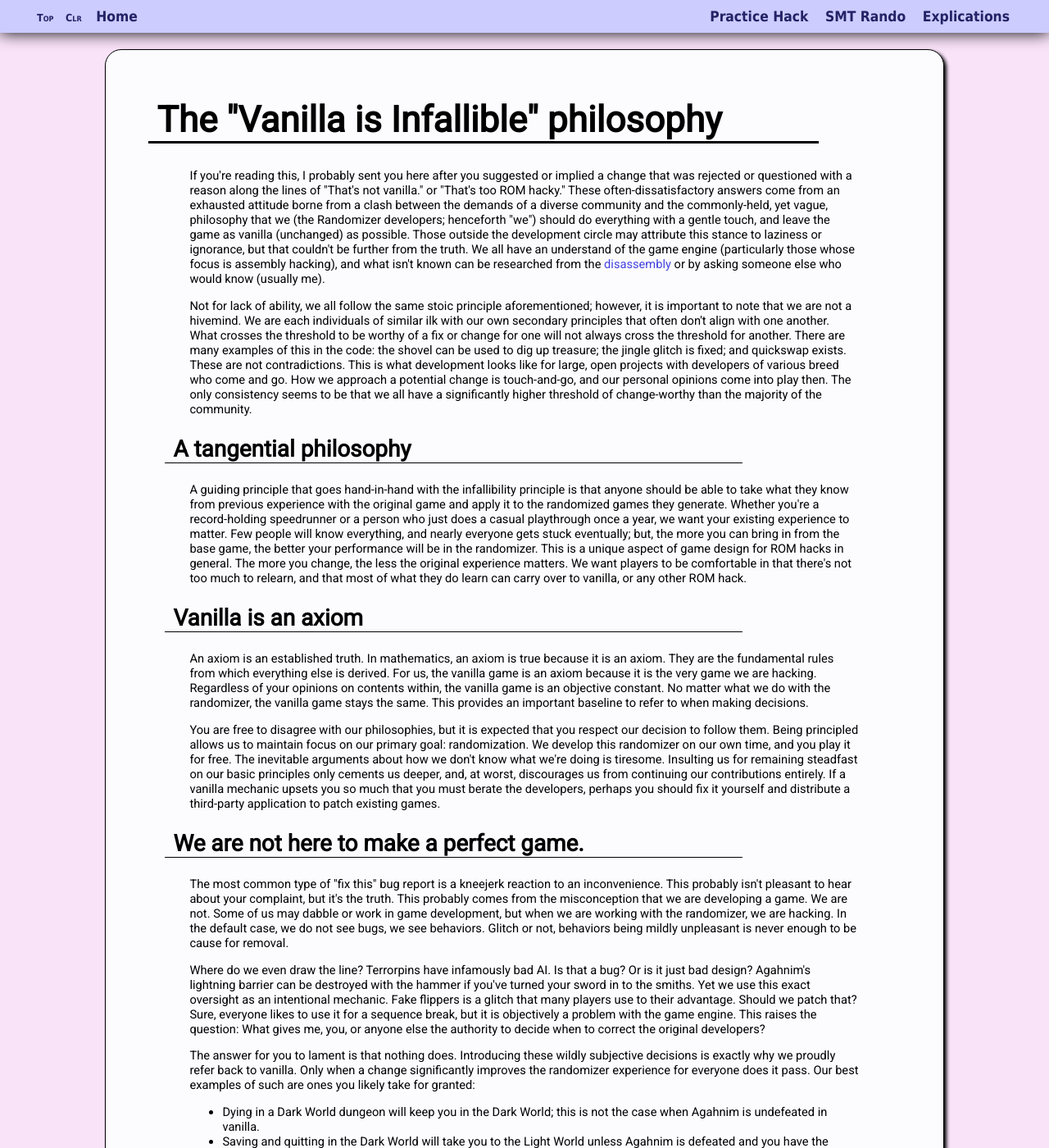
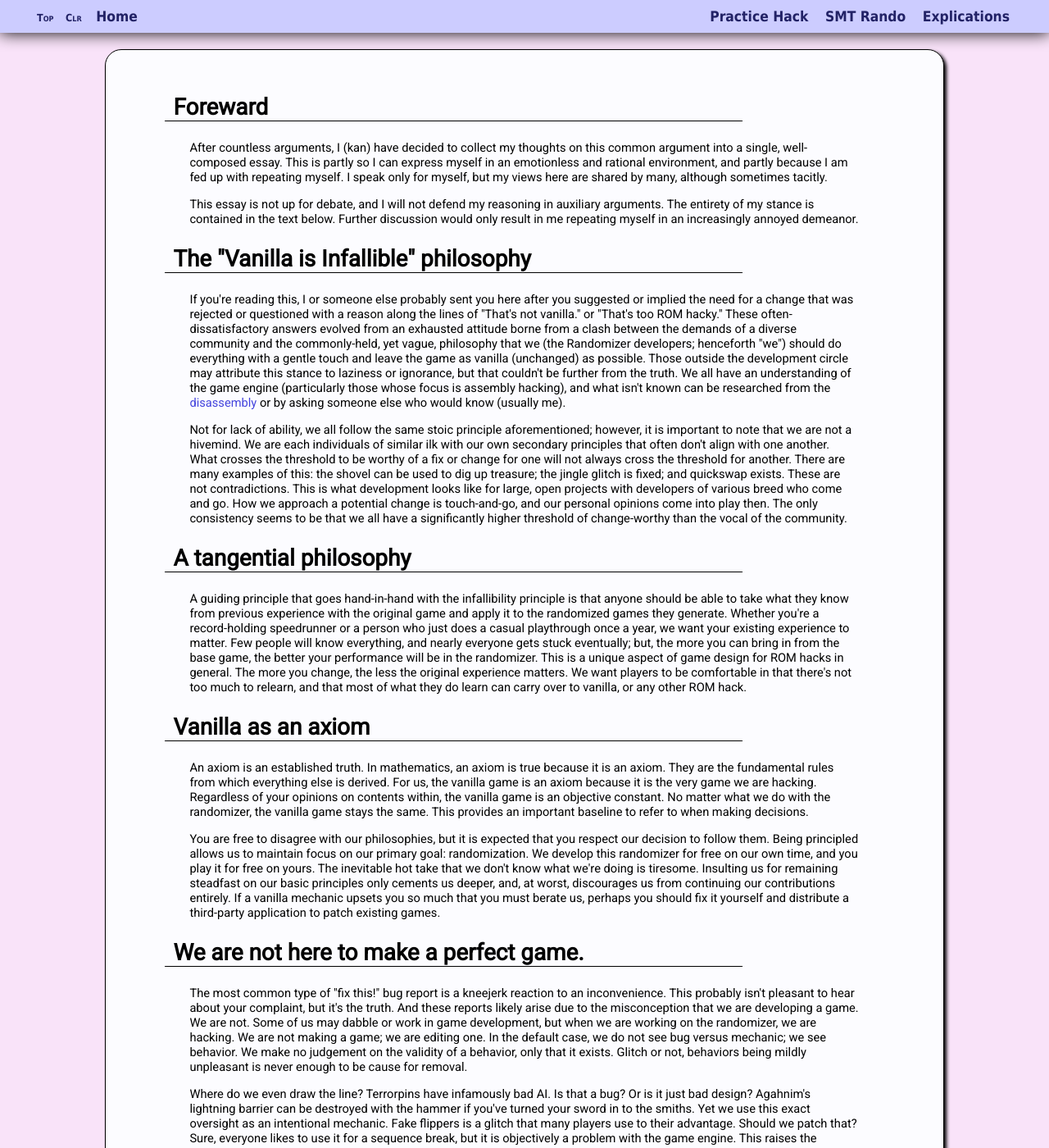
Before and after one commit to spannerisms/spannerisms.github.io, a Jekyll site: the page built from vanilla.html, in a window 1280 px wide and 1400 px high. Shown: the whole window at 82% size. Built offline with Jekyll 4.4.1, drawn with Linux system fonts in a browser that asks for light colours; some of the changed text lies outside the part shown.

Commit message:
Update vanilla.html

```diff
--- a/vanilla.html
+++ b/vanilla.html
@@ -3,26 +3,29 @@ layout: default
 title: The Rando Development Philosophy on Vanilla
 ---
 <div class="contentstuff">
-	<h1>The "Vanilla is Infallible" philosophy</h1>
-	<p>If you're reading this, I probably sent you here after you suggested or implied a change that was rejected or questioned with a reason along the lines of "That's not vanilla." or "That's too ROM hacky." These often-dissatisfactory answers come from an exhausted attitude borne from a clash between the demands of a diverse community and the commonly-held, yet vague, philosophy that we (the Randomizer developers; henceforth "we") should do everything with a gentle touch, and leave the game as vanilla (unchanged) as possible. Those outside the development circle may attribute this stance to laziness or ignorance, but that couldn't be further from the truth. We all have an understand of the game engine (particularly those whose focus is assembly hacking), and what isn't known can be researched from the <a href="https://github.com/spannerisms/jpdasm">disassembly</a> or by asking someone else who would know (usually me).</p>
-	<p>Not for lack of ability, we all follow the same stoic principle aforementioned; however, it is important to note that we are not a hivemind. We are each individuals of similar ilk with our own secondary principles that often don't align with one another. What crosses the threshold to be worthy of a fix or change for one will not always cross the threshold for another. There are many examples of this in the code: the shovel can be used to dig up treasure; the jingle glitch is fixed; and quickswap <!---unfortunately--->exists. These are not contradictions. This is what development looks like for large, open projects with developers of various breed who come and go. How we approach a potential change is touch-and-go, and our personal opinions come into play then. The only consistency seems to be that we all have a significantly higher threshold of change-worthy than the majority of the community.</p>
+	<h2>Foreward</h2>
+	<p>After countless arguments, I (kan) have decided to collect my thoughts on this common argument into a single, well-composed essay. This is partly so I can express myself in an emotionless and rational environment, and partly because I am fed up with repeating myself. I speak only for myself, but my views here are shared by many, although sometimes tacitly.</p>
+	<p>This essay is not up for debate, and I will not defend my reasoning in auxiliary arguments. The entirety of my stance is contained in the text below. Further discussion would only result in me repeating myself in an increasingly annoyed demeanor.</p>
+
+	<h2>The "Vanilla is Infallible" philosophy</h2>
+	<p>If you're reading this, I or someone else probably sent you here after you suggested or implied the need for a change that was rejected or questioned with a reason along the lines of "That's not vanilla." or "That's too ROM hacky." These often-dissatisfactory answers evolved from an exhausted attitude borne from a clash between the demands of a diverse community and the commonly-held, yet vague, philosophy that we (the Randomizer developers; henceforth "we") should do everything with a gentle touch and leave the game as vanilla (unchanged) as possible. Those outside the development circle may attribute this stance to laziness or ignorance, but that couldn't be further from the truth. We all have an understanding of the game engine (particularly those whose focus is assembly hacking), and what isn't known can be researched from the <a href="https://github.com/spannerisms/jpdasm">disassembly</a> or by asking someone else who would know (usually me).</p>
+	<p>Not for lack of ability, we all follow the same stoic principle aforementioned; however, it is important to note that we are not a hivemind. We are each individuals of similar ilk with our own secondary principles that often don't align with one another. What crosses the threshold to be worthy of a fix or change for one will not always cross the threshold for another. There are many examples of this: the shovel can be used to dig up treasure; the jingle glitch is fixed; and quickswap <!---unfortunately--->exists. These are not contradictions. This is what development looks like for large, open projects with developers of various breed who come and go. How we approach a potential change is touch-and-go, and our personal opinions come into play then. The only consistency seems to be that we all have a significantly higher threshold of change-worthy than the vocal of the community.</p>
 
 	<h2>A tangential philosophy</h2>
 	<p>A guiding principle that goes hand-in-hand with the infallibility principle is that anyone should be able to take what they know from previous experience with the original game and apply it to the randomized games they generate. Whether you're a record-holding speedrunner or a person who just does a casual playthrough once a year, we want your existing experience to matter. Few people will know everything, and nearly everyone gets stuck eventually; but, the more you can bring in from the base game, the better your performance will be in the randomizer. This is a unique aspect of game design for ROM hacks in general. The more you change, the less the original experience matters. We want players to be comfortable in that there's not too much to relearn, and that most of what they do learn can carry over to vanilla, or any other ROM hack.</p>
 
-	<h2>Vanilla is an axiom</h2>
+	<h2>Vanilla as an axiom</h2>
 	<p>An axiom is an established truth. In mathematics, an axiom is true because it is an axiom. They are the fundamental rules from which everything else is derived. For us, the vanilla game is an axiom because it is the very game we are hacking. Regardless of your opinions on contents within, the vanilla game is an objective constant. No matter what we do with the randomizer, the vanilla game stays the same. This provides an important baseline to refer to when making decisions.</p>
-	<p>You are free to disagree with our philosophies, but it is expected that you respect our decision to follow them. Being principled allows us to maintain focus on our primary goal: randomization. We develop this randomizer on our own time, and you play it for free. The inevitable arguments about how we don't know what we're doing is tiresome. Insulting us for remaining steadfast on our basic principles only cements us deeper, and, at worst, discourages us from continuing our contributions entirely. If a vanilla mechanic upsets you so much that you must berate the developers, perhaps you should fix it yourself and distribute a third-party application to patch existing games.</p>
+	<p>You are free to disagree with our philosophies, but it is expected that you respect our decision to follow them. Being principled allows us to maintain focus on our primary goal: randomization. We develop this randomizer for free on our own time, and you play it for free on yours. The inevitable hot take that we don't know what we're doing is tiresome. Insulting us for remaining steadfast on our basic principles only cements us deeper, and, at worst, discourages us from continuing our contributions entirely. If a vanilla mechanic upsets you so much that you must berate us, perhaps you should fix it yourself and distribute a third-party application to patch existing games.</p>
 
 	<h2>We are not here to make a perfect game.</h2>
-	<p>The most common type of "fix this" bug report is a kneejerk reaction to an inconvenience. This probably isn't pleasant to hear about your complaint, but it's the truth. This probably comes from the misconception that we are developing a game. We are not. Some of us may dabble or work in game development, but when we are working with the randomizer, we are hacking. In the default case, we do not see bugs, we see behaviors. Glitch or not, behaviors being mildly unpleasant is never enough to be cause for removal.</p>
-	<p>Where do we even draw the line? Terrorpins have infamously bad AI. Is that a bug? Or is it just bad design? Agahnim's lightning barrier can be destroyed with the hammer if you've turned your sword in to the smiths. Yet we use this exact oversight as an intentional mechanic. Fake flippers is a glitch that many players use to their advantage. Should we patch that? Sure, everyone likes to use it for a sequence break, but it is objectively a problem with the game engine. This raises the question: What gives me, you, or anyone else the authority to decide when to correct the original developers?</p>
+	<p>The most common type of "fix this!" bug report is a kneejerk reaction to an inconvenience. This probably isn't pleasant to hear about your complaint, but it's the truth. And these reports likely arise due to the misconception that we are developing a game. We are not. Some of us may dabble or work in game development, but when we are working on the randomizer, we are hacking. We are not making a game; we are editing one. In the default case, we do not see bug versus mechanic; we see behavior. We make no judgement on the validity of a behavior, only that it exists. Glitch or not, behaviors being mildly unpleasant is never enough to be cause for removal.</p>
+	<p>Where do we even draw the line? Terrorpins have infamously bad AI. Is that a bug? Or is it just bad design? Agahnim's lightning barrier can be destroyed with the hammer if you've turned your sword in to the smiths. Yet we use this exact oversight as an intentional mechanic. Fake flippers is a glitch that many players use to their advantage. Should we patch that? Sure, everyone likes to use it for a sequence break, but it is objectively a problem with the game engine. This raises the question: What gives me, you, or anyone else the authority to decide whether to correct the original developers?</p>
 	<p>The answer for you to lament is that nothing does. Introducing these wildly subjective decisions is exactly why we proudly refer back to vanilla. Only when a change significantly improves the randomizer experience for everyone does it pass. Our best examples of such are ones you likely take for granted:</p>
 	<ul>
 		<li>Dying in a Dark World dungeon will keep you in the Dark World; this is not the case when Agahnim is undefeated in vanilla.</li>
 		<li>Saving and quitting in the Dark World will take you to the Light World unless Agahnim is defeated and you have the mirror. Without that, any game with minimal Dark World access would be softlockable.</li>
 	</ul>
 	<p>These are quintessential changes that improve not only the player's experience, but the randomness of the game itself. More random is good. If a change allows us to randomize more or better, then it's usually a change we want to make. That's what we're in the business of.</p>
-	<p>Being good at a game involves knowing <em>what not to do</em> just as much as <em>what to do</em>. The alternative to us changing established mechanics is that you learn a lesson and figure out or ask how to avoid the problem in the future. This isn't just some elitist take. The fact of the matter is that knowledge and practice improve performance. You are not entitled to an outstanding performance, and we are not obligated to help you achieve one. Once the game is randomized, our job is done. You, the player, bear the onus to play well. When something goes wrong, sometimes it's our fault. We recognize issues with the hacks we add and the logic we apply. We fix them as quickly as we can and use those mistakes to learn and improve. But when the underlying behavior is from the vanilla game, it's only fair to ask that you do the same.</p>
-
+	<p>Being good at a game involves knowing <em>what not to do</em> just as much as <em>what to do</em>. The alternative to us changing established behaviors is that you learn a lesson and figure out or ask how to avoid the problem in the future. This isn't just some elitist take. The fact of the matter is that knowledge and practice improve performance. You are not entitled to an outstanding performance, and we are not obligated to help you achieve one. Once the game is randomized, our job is done. You, the player, bear the onus of playing well. When something goes wrong, sometimes it is our fault. We recognize issues with the hacks we add and the logic we apply, but we fix them as quickly as we can and use those mistakes to learn and improve. But when the underlying behavior is from the vanilla game, it's only fair to ask that you do the same.</p>
 </div>
```
